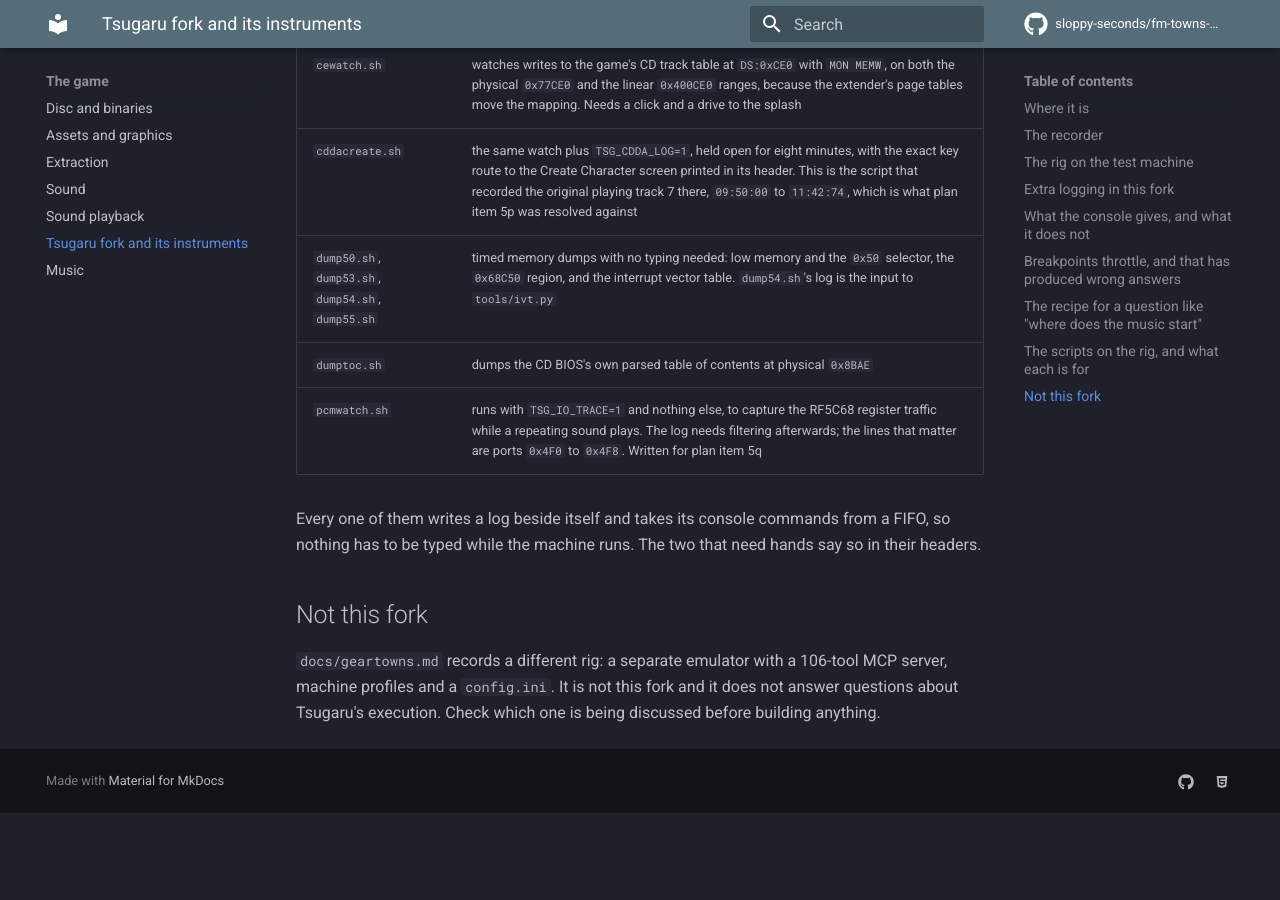
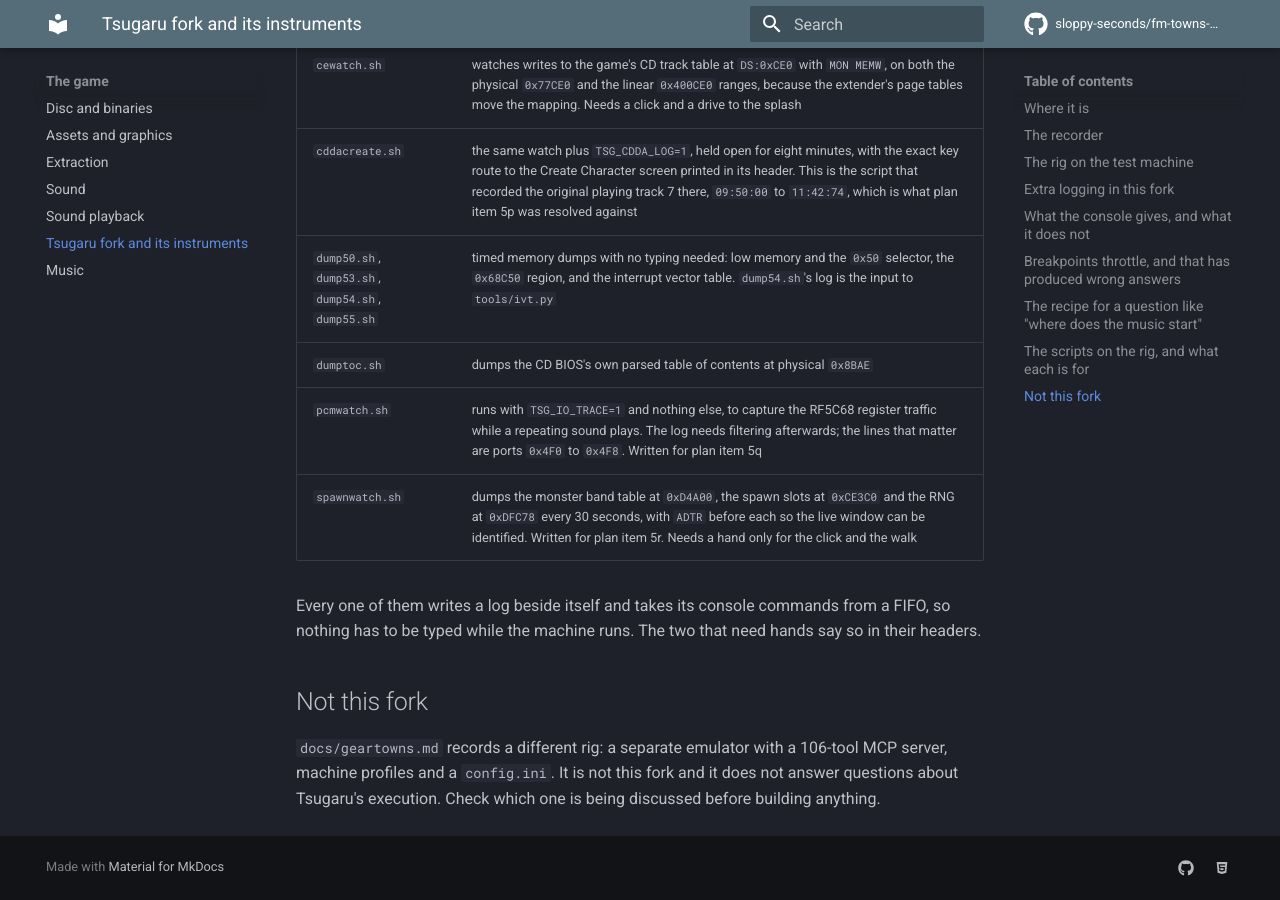
Before and after one commit to sloppy-seconds/fm-towns-ultima, an MkDocs documentation site: the page built from docs/tsugaru-fork.md, in a window 1280 px wide and 900 px high, scrolled down 3753 px. Built offline with MkDocs 1.6.1 and Material for MkDocs 9.7.7, drawn with Linux system fonts in a browser that asks for light colours; comment, search, counter and statistics services are not loaded; before the commit the page ends 4566 px from its top, so only the background shows below that.

Commit message:
docs: list spawnwatch.sh with the other rig scripts
The instrument for plan item 5r now sits on the rig, and an instrument that is not in this table is
one the next session rebuilds. It dumps the monster band table, the spawn slots and the RNG every
thirty seconds, with ADTR before each so the live window can be picked out of the several candidate
addresses.

```diff
--- a/docs/tsugaru-fork.md
+++ b/docs/tsugaru-fork.md
@@ -134,6 +134,7 @@ are listed here because the next session otherwise rebuilds one of them.
 | `dump50.sh`, `dump53.sh`, `dump54.sh`, `dump55.sh` | timed memory dumps with no typing needed: low memory and the `0x50` selector, the `0x68C50` region, and the interrupt vector table. `dump54.sh`'s log is the input to `tools/ivt.py` |
 | `dumptoc.sh` | dumps the CD BIOS's own parsed table of contents at physical `0x8BAE` |
 | `pcmwatch.sh` | runs with `TSG_IO_TRACE=1` and nothing else, to capture the RF5C68 register traffic while a repeating sound plays. The log needs filtering afterwards; the lines that matter are ports `0x4F0` to `0x4F8`. Written for plan item 5q |
+| `spawnwatch.sh` | dumps the monster band table at `0xD4A00`, the spawn slots at `0xCE3C0` and the RNG at `0xDFC78` every 30 seconds, with `ADTR` before each so the live window can be identified. Written for plan item 5r. Needs a hand only for the click and the walk |
 
 Every one of them writes a log beside itself and takes its console commands from a FIFO, so
 nothing has to be typed while the machine runs. The two that need hands say so in their headers.
```
